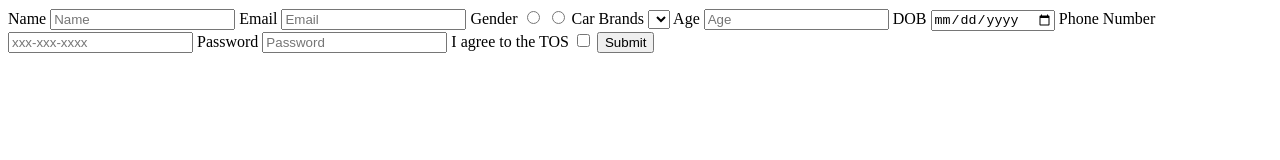
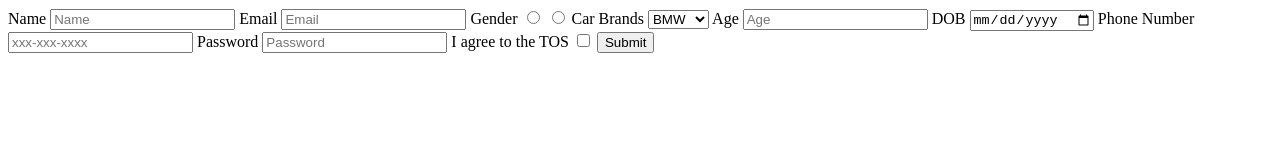
Before and after one commit to acciojob/signup-form-car-sarang-j-lab, a website: page main.html in a window 1280 px wide. Drawn offline with Linux system fonts and the light colour scheme.

Commit message:
created a submission

```diff
--- a/main.html
+++ b/main.html
@@ -19,8 +19,9 @@
 		<input type="radio" id="gender_f" name="gender"/>
 
 		<label for="cars">Car Brands</label>
-		<select placeholder="--Please choose an option--">
-			<option></option>
+		<select id="cars" placeholder="--Please choose an option--">
+			<option>BMW</option>
+			<option>AUDO</option>
 		</select>
 
 		<label for="age">Age</label>
```
